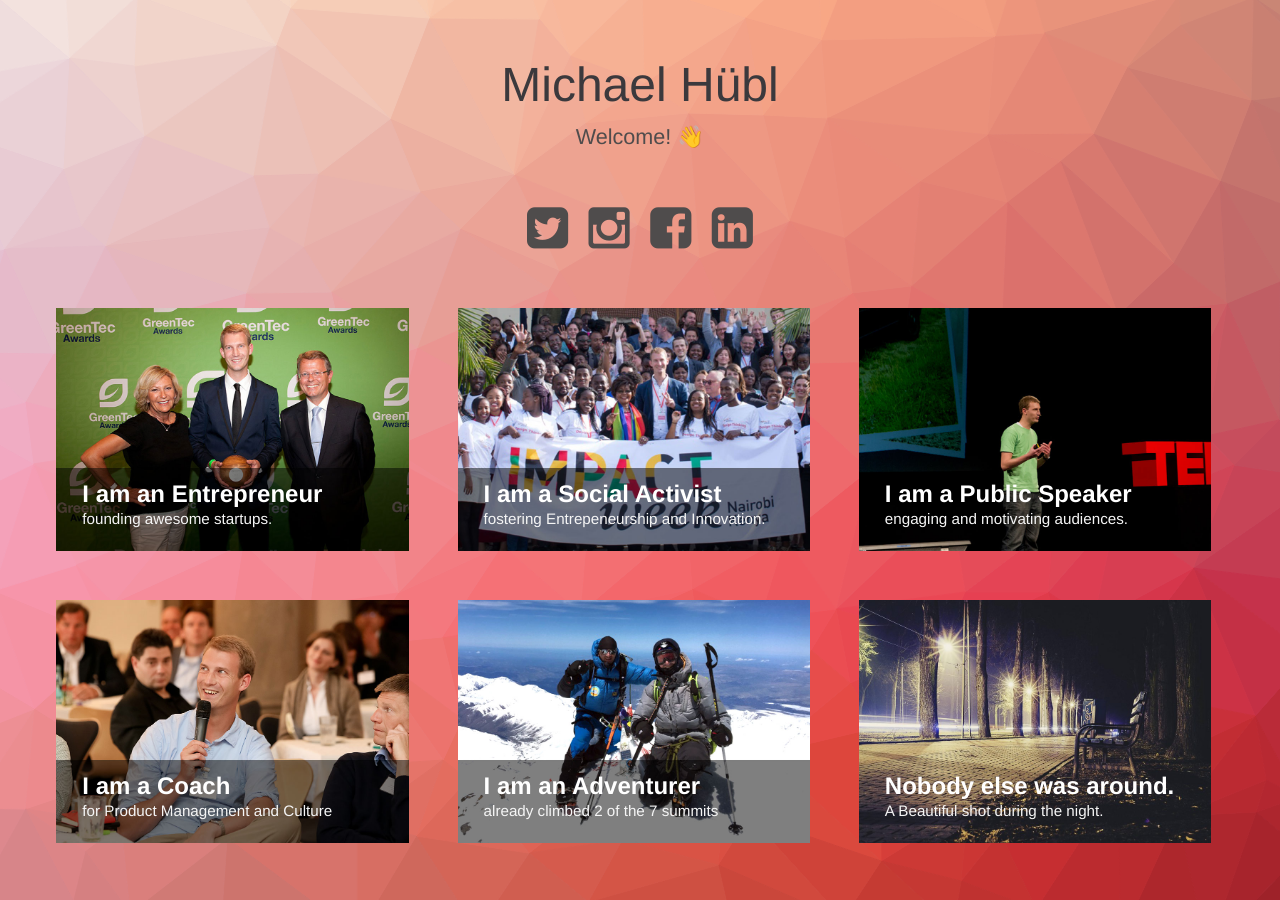
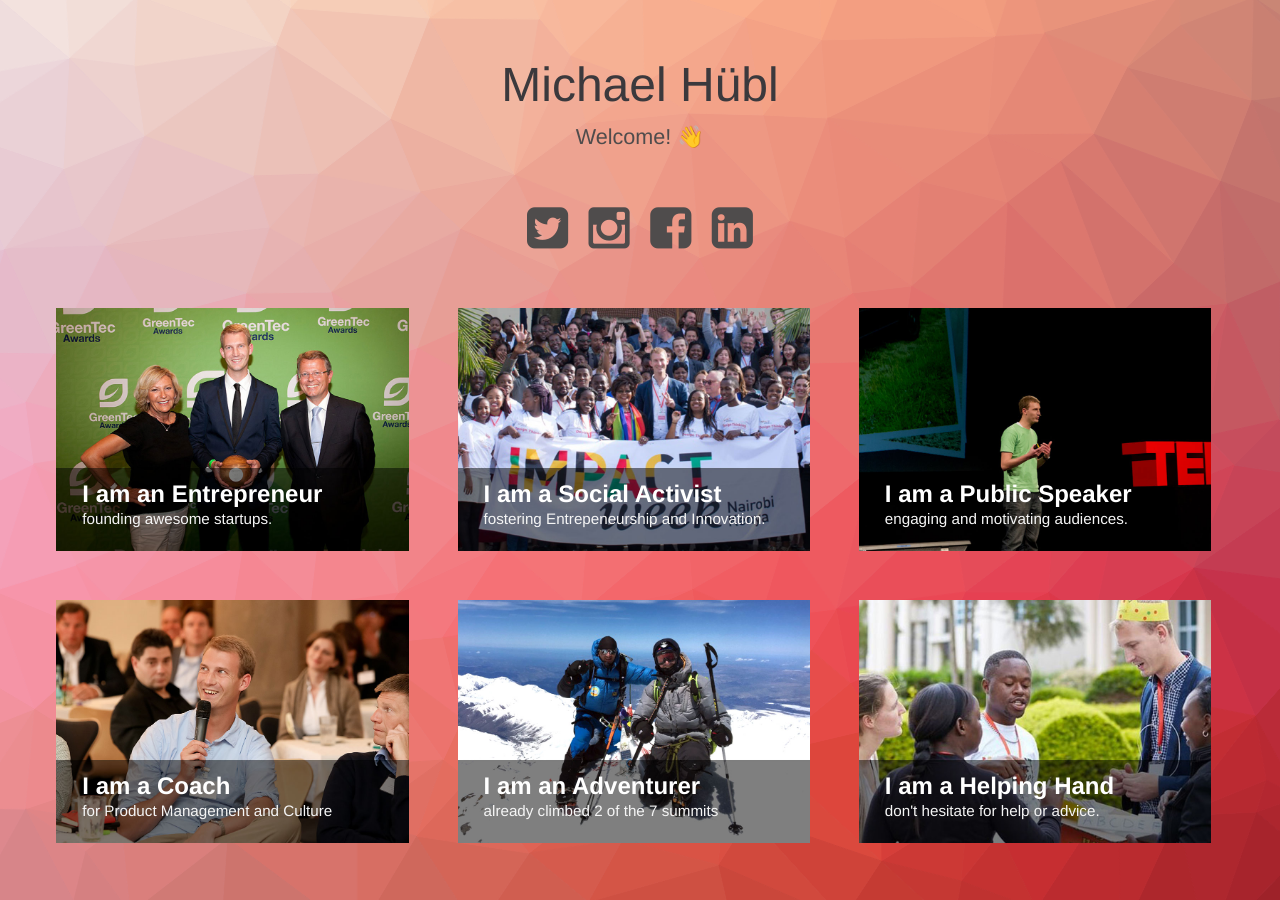
Before and after one commit to michels/portfolio, a Jekyll site: the page built from index.html, in a window 1280 px wide. Built offline with Jekyll 4.4.1, drawn with Linux system fonts in a browser that asks for light colours.

Commit message:
Helping Hand Post

```diff
--- a/_posts/2015-04-21-city-nights.markdown
+++ b/_posts/2018-06-05-helping-hand.markdown
@@ -1,10 +1,10 @@
 ---
-title:  "Nobody else was around."
-subtitle: "A Beautiful shot during the night."
-author: "Wferr"
-avatar: "img/authors/wferr.png"
-image: "img/b.jpg"
-date:   2015-04-21 12:12:12
+title:  "I am a Helping Hand"
+subtitle: "don't hesitate for help or advice."
+author: "Michael H&uuml;bl"
+avatar: "img/authors/huebl.png"
+image: "img/helping-hand.jpg"
+date:   2018-06-05 12:12:12
 ---
 
 ### Dolor sit amet?
```
Also changed, not shown: _posts/2018-06-06-adventure.markdown (renamed from _posts/2015-04-22-what-time.markdown), img/helping-hand.jpg (added).
